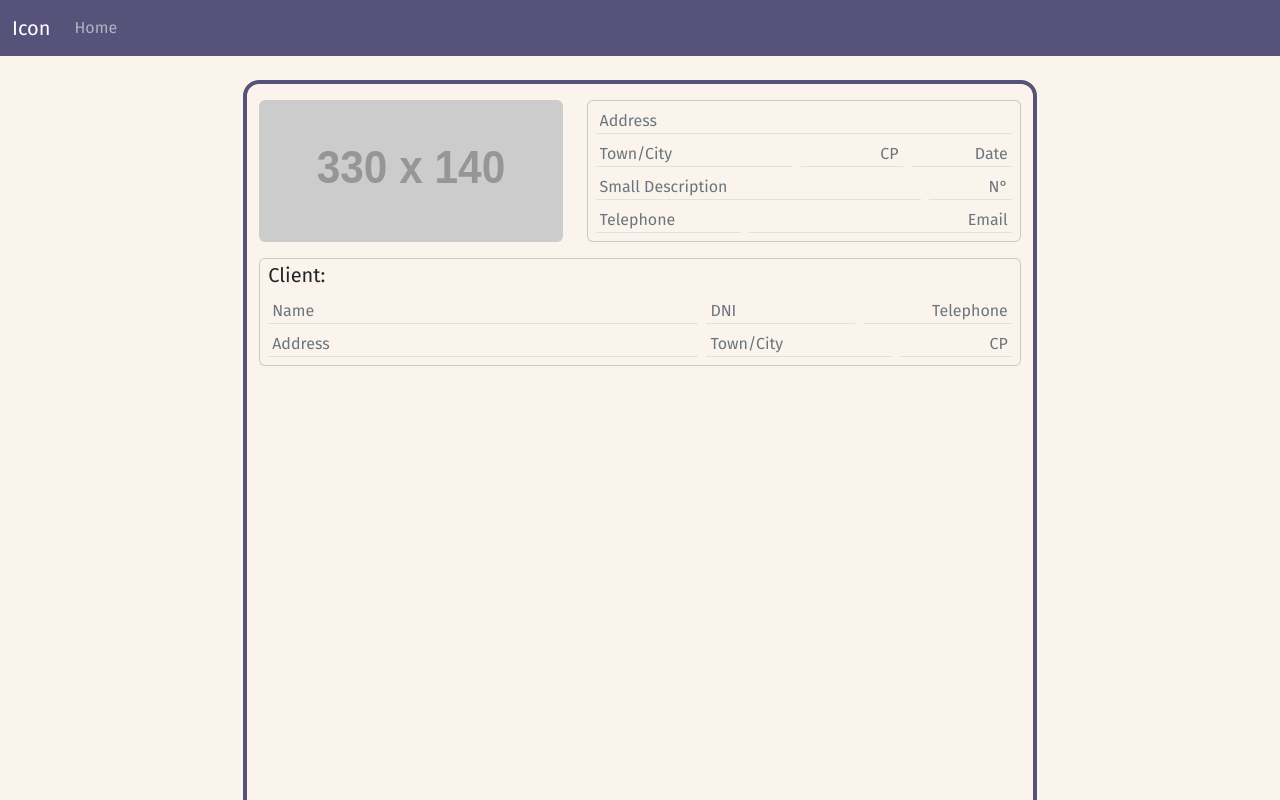
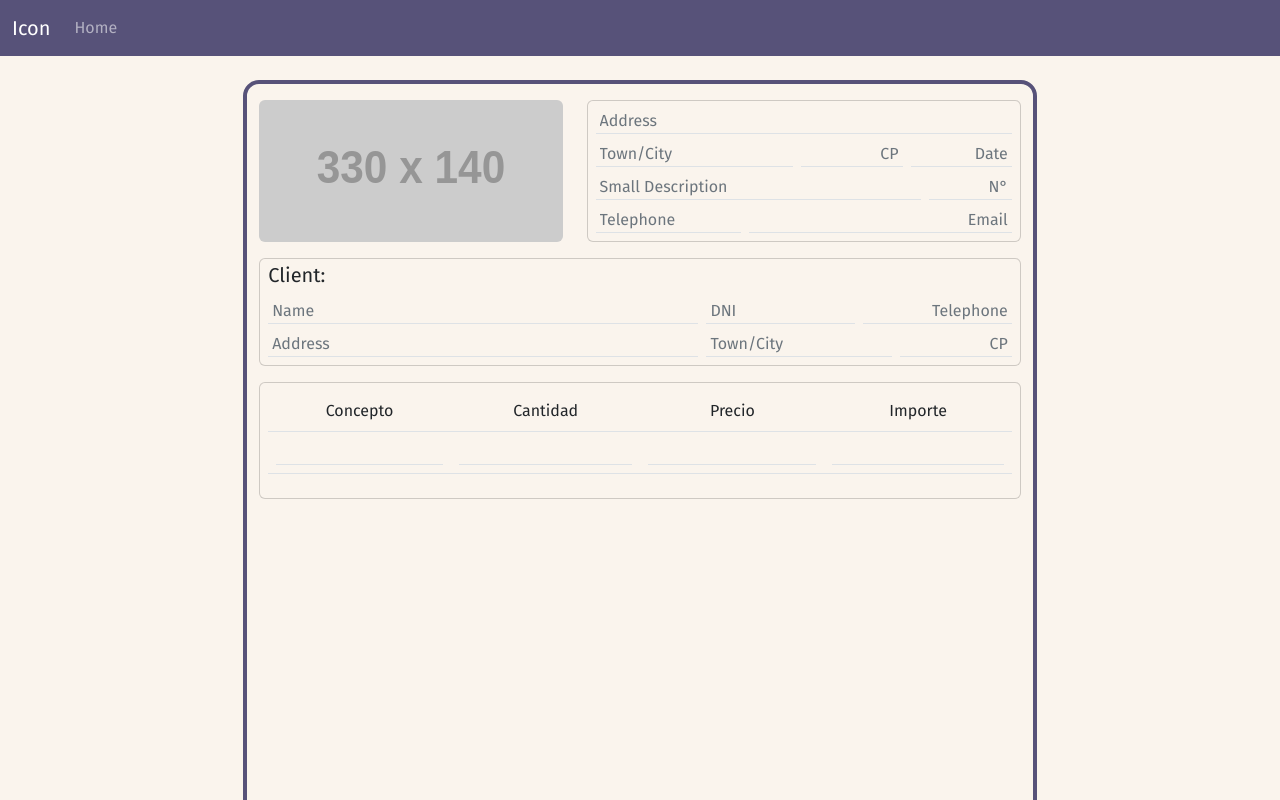
Before and after one commit to aruZeta/invoicerapp, a React (Create React App) app: page /invoices/new in a window 1280 px wide. Shown: the top 800 px of the page. Built offline with nearby package versions, Linux system fonts and the light colour scheme.

Commit message:
[add] Invoice body

```diff
--- a/src/Routes/Invoices/New/Container/InvoicePage.jsx
+++ b/src/Routes/Invoices/New/Container/InvoicePage.jsx
@@ -3,17 +3,18 @@ import { Col, Form, Row } from "react-bootstrap";
 
 import InvoicePageHeader from "./InvoicePageHeader";
 import InvoicePageSubHeader from "./InvoicePageSubHeader";
+import InvoicePageBody from "./InvoicePageBody";
 
 const border = "border border-4 border-dark";
 const rounded = "rounded rounded-4";
 
 const InvoicePage = ({extra}) =>
 <Form className={`invoice py-3 mx-auto ${border} ${rounded}`}>
-    <Row xs={1} className="mx-0 gap-3">
+    <Row xs={1} className="mx-0 gap-3 h-100 flex-column">
         { extra
           ? null
           : <Fragment>
-                <Col>
+                <Col className="flex-grow-0 flex-shrink-0">
                     <InvoicePageHeader />
                 </Col>
                 <Col>
@@ -21,6 +22,9 @@ const InvoicePage = ({extra}) =>
                 </Col>
             </Fragment>
         }
+        <Col className="flex-fill">
+            <InvoicePageBody />
+        </Col>
     </Row>
 </Form>;
 
--- /dev/null
+++ b/src/Routes/Invoices/New/Container/InvoicePageBody.jsx
@@ -0,0 +1,54 @@
+import { useLayoutEffect, useRef, useState } from "react";
+import { Card, Table } from "react-bootstrap";
+
+import MyInput from './MyInput';
+
+const MyRow = () => {
+    const taRef = useRef(null);
+    const [taHeight, setTaHeight] = useState("auto");
+
+    const handleChange = (event) => setTaHeight(event.target.value);
+
+    useLayoutEffect(() => {
+        taRef.current.style.height = "0";
+        taRef.current.style.height = `${taRef.current.scrollHeight+1}px`;
+    }, [taHeight]);
+
+    return (
+        <tr>
+            <td>
+                <MyInput
+                    as="textarea"
+                    className="border"
+                    style={{minHeight: "calc(1.5em + 1px)", height: taHeight}}
+                    onChange={handleChange}
+                    childRef={taRef}
+                ></MyInput>
+            </td>
+            <td><MyInput /></td>
+            <td><MyInput /></td>
+            <td><MyInput /></td>
+        </tr>
+    );
+}
+
+const InvoicePageBody = () =>
+<Card bg="light" className="w-100">
+    <Card.Body className="p-2 d-flex flex-column gap-2">
+        <Table>
+            <thead>
+                <tr>
+                    <td className="text-center">Concepto</td>
+                    <td className="text-center">Cantidad</td>
+                    <td className="text-center">Precio</td>
+                    <td className="text-center">Importe</td>
+                </tr>
+            </thead>
+            <tbody>
+                <MyRow />
+            </tbody>
+        </Table>
+    </Card.Body>
+</Card>;
+
+export default InvoicePageBody;
--- a/src/Routes/Invoices/New/Container/MyInput.jsx
+++ b/src/Routes/Invoices/New/Container/MyInput.jsx
@@ -1,11 +1,16 @@
 import { Form } from "react-bootstrap";
 
-const MyInput = ({type, placeholder, className, required}) =>
+const MyInput = ({type, placeholder, className, required, as, rows, style, onChange, childRef}) =>
 <Form.Control
     className={`lh-0 py-0 px-1 border-0 border-bottom border-1 rounded-0 ${className}`}
     type={type}
     placeholder={placeholder}
     required={required ? true : false}
+    as={as}
+    rows={rows}
+    style={style}
+    onChange={onChange}
+    ref={childRef}
 />;
 
 export default MyInput;
--- a/src/styles/main.scss
+++ b/src/styles/main.scss
@@ -36,6 +36,10 @@ $invoice-max-width: 21cm;
 .invoice {
     max-width: $invoice-max-width;
     height: 29.69cm;
+
+    textarea {
+        resize: none;
+    }
 }
 
 .new-invoice-btn {
```
